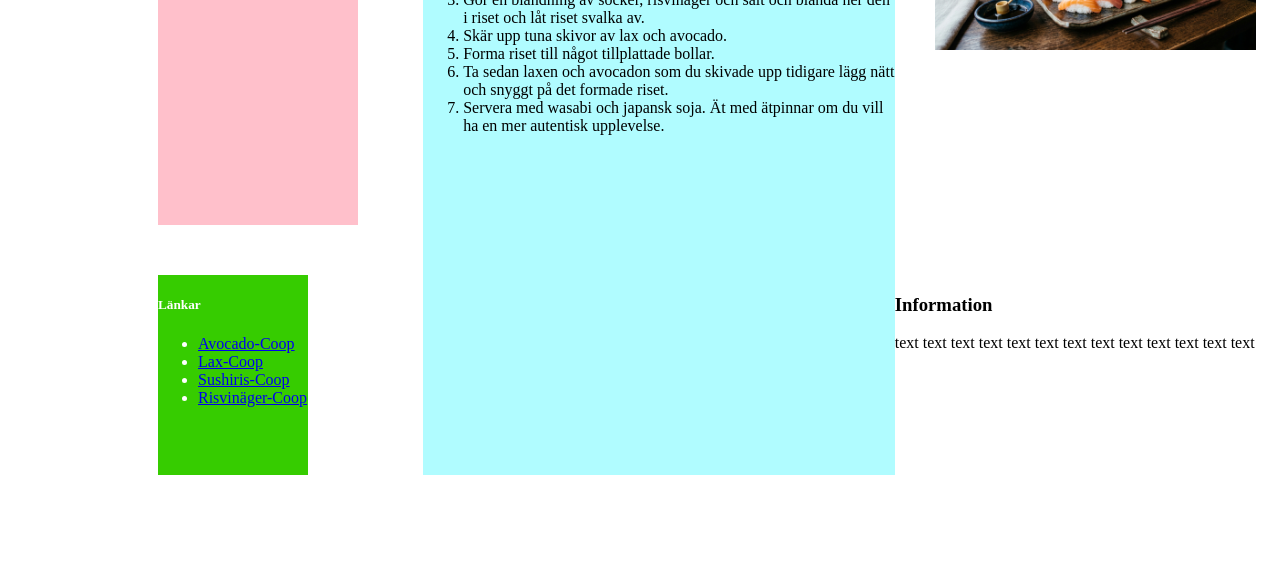
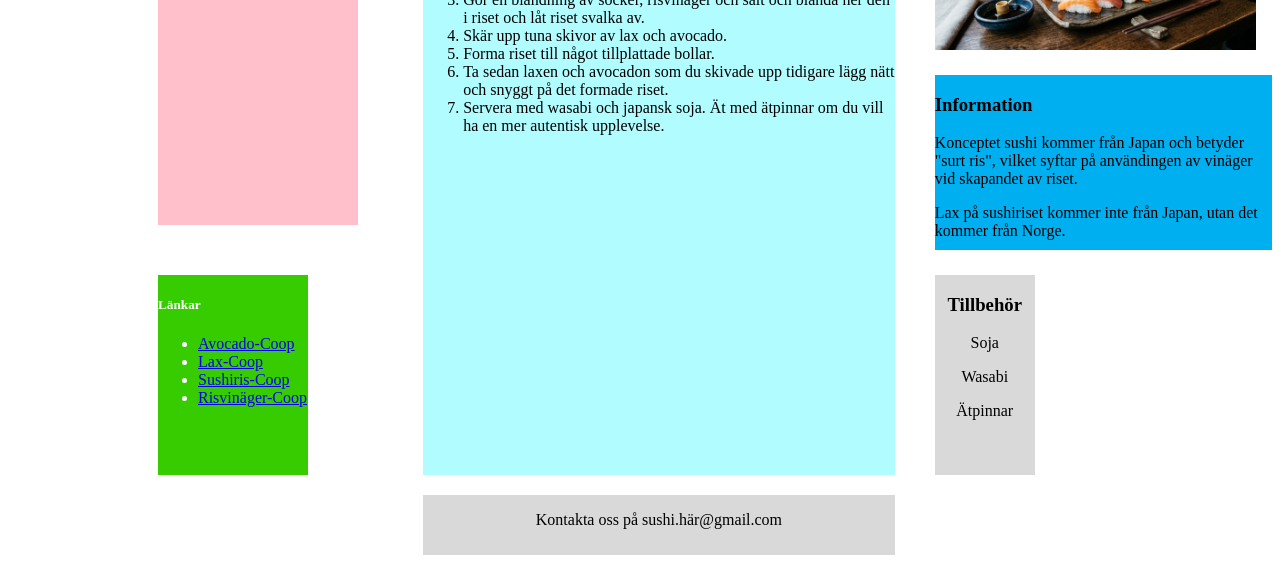
Before and after one commit to GameNinja09/Projektet1, a plain HTML site: page index.html in a window 1280 px wide. Shown: the part 293-856 px from the top of the page. Drawn offline with Linux system fonts and the light colour scheme; a web font is replaced by a local one.

Commit message:
Opa, La till en blå box med info, en grå box med tillbehör och en liten i botten med en fake e-mail

```diff
--- a/index.html
+++ b/index.html
@@ -58,9 +58,21 @@
 
     <img id="AI-sushi" src="./img/Gemini_Generated_Image_43gt1x43gt1x43gt.jpg" alt="En jädra massa sushi">
 
-    <div>
+    <div id="Info">
         <h3>Information</h3>
-        <p>text text text text text text text text text text text text text </p>
+        <p>Konceptet sushi kommer från Japan och betyder "surt ris", vilket syftar på användingen av vinäger vid skapandet av riset.</p>
+        <p>Lax på sushiriset kommer inte från Japan, utan det kommer från Norge.</p>
+    </div>
+
+    <div id="Till">
+        <h3>Tillbehör</h3>
+        <p>Soja</p>
+        <p>Wasabi</p>
+        <p>Ätpinnar</p>
+    </div>
+
+    <div id="takt">
+        <p>Kontakta oss på sushi.här@gmail.com</p>
     </div>
 
 </body>
--- a/style.css
+++ b/style.css
@@ -5,7 +5,7 @@
 body {
     display: grid;
     grid-template-columns: 1fr 5fr 4fr;
-    grid-auto-rows: 20vh 50vh 25vh 10vh;
+    grid-auto-rows: 20vh 25vh 25vh 25vh 10vh;
     /* flex-direction: row;
     display: flex;
     flex-direction: row;
@@ -47,7 +47,7 @@ body {
 
 #GrönBox {
     grid-column: 1/2;
-    grid-row: 3/5;
+    grid-row: 4/6;
     background-color: #36CC00;
     color: white;
     width: 150px;
@@ -57,7 +57,7 @@ body {
 
 #Recept{
     grid-column: 2/3;
-    grid-row: 2/4;
+    grid-row: 2/5;
     background-color: #B0FCFF;
 }
 
@@ -71,3 +71,28 @@ body {
     height: 175px;
     padding-left: 40px;
 }
+
+#Info{
+    grid-column: 3/4;
+    grid-row: 3/4;
+    background-color: #00AFEF;
+    height: 175px;
+    margin-left: 40px;
+}
+
+#Till{
+    grid-column: 3/4;
+    grid-row: 4/5;
+    background-color: #D9D9D9;
+    text-align: center;
+    width: 100px;
+    margin-left: 40px;
+}
+
+#takt{
+    grid-template-columns: 2/3;
+    grid-row: 5/6;
+    background-color: #D9D9D9;
+    text-align: center;
+    margin-top: 20px;
+}
```
